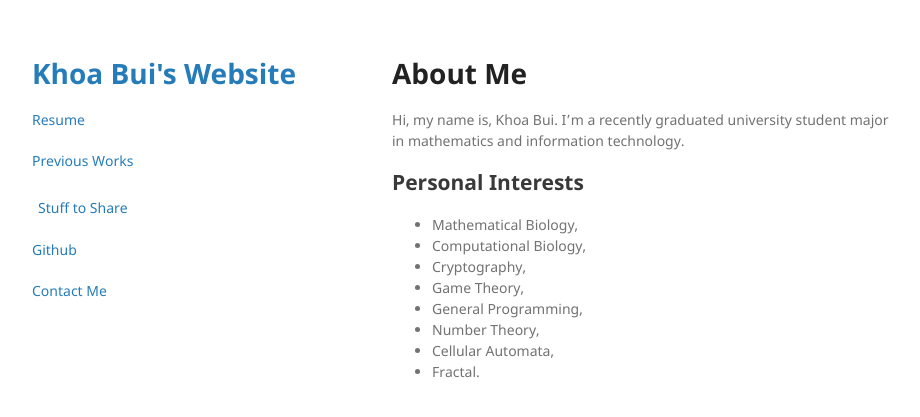
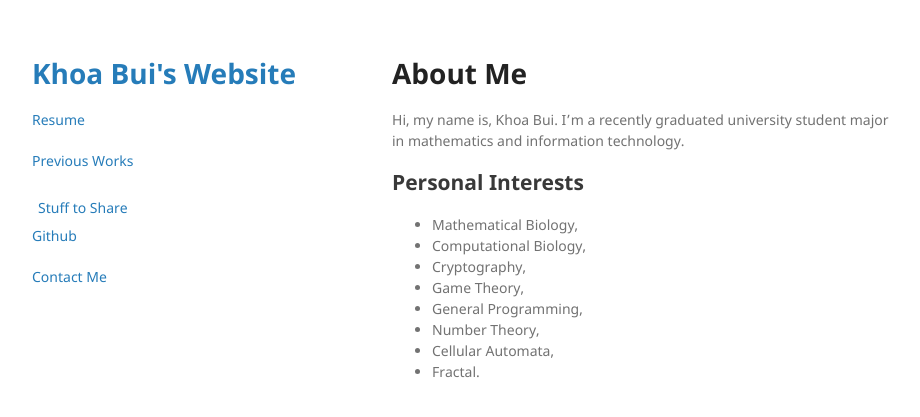
Before and after one commit to khoabuiv/khoabuiv.github.io, a Jekyll site: the page built from index.md, in a window 1280 px wide. Shown: the top 417 px of the page, without its empty margins (178-1098 px from the left). Built offline with Jekyll 4.4.1, drawn with Linux system fonts in a browser that asks for light colours; our own code applies the rules of GitHub Pages for plain Markdown files.

Commit message:
Update jekyll-theme-minimal.scss

```diff
--- a/_sass/jekyll-theme-minimal.scss
+++ b/_sass/jekyll-theme-minimal.scss
@@ -134,7 +134,7 @@ header .dropbtn {
   -webkit-font-smoothing:subpixel-antialiased;
   font: 14px/1.5 "Noto Sans", "Helvetica Neue", Helvetica, Arial, sans-serif;
   padding-top:6px;
-  margin:0 0 20px;
+  margin:0 0 6px;
   border: none;
 }
 
```
